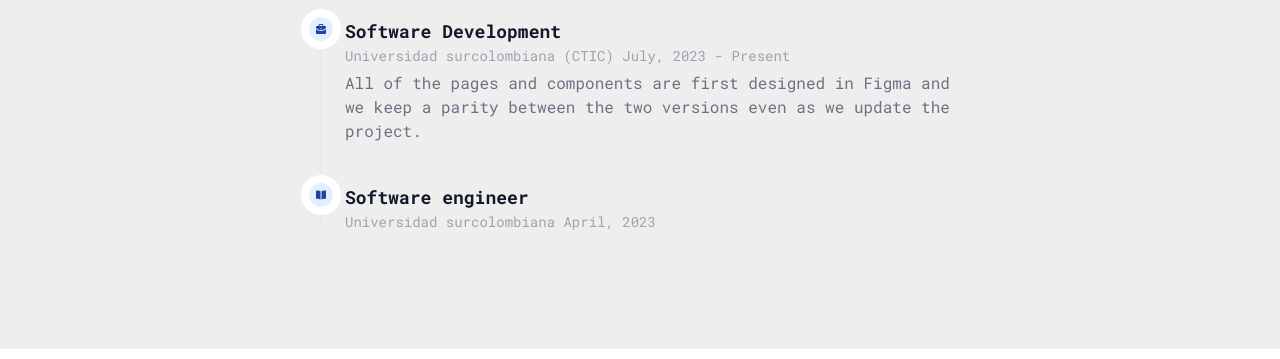
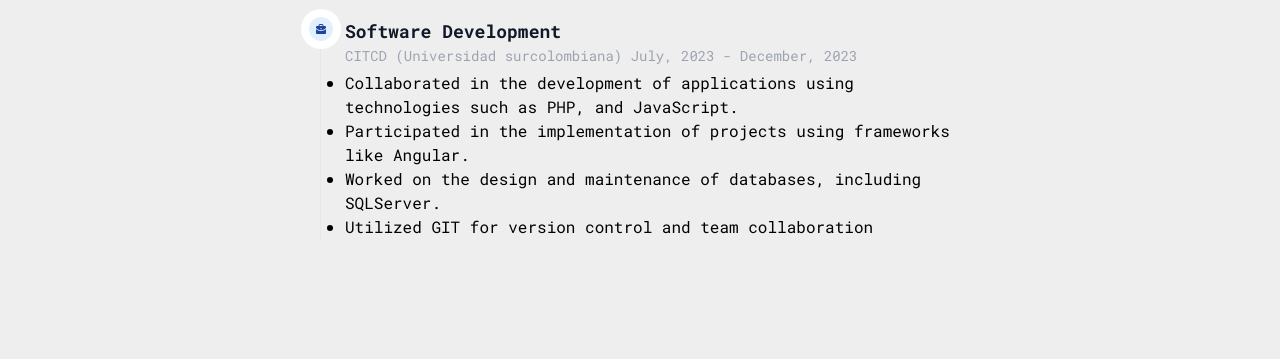
Before and after one commit to jusolo/portfolio, an Astro site: page /about in a window 1280 px wide. Shown: the part 191-550 px from the top of the page. Built offline with nearby package versions, Linux system fonts and the light colour scheme; Astro itself is replaced by a stand-in of ours.

Commit message:
refactor(home,about):recycle::cv-file adjustments, aboutme description adjustments

```diff
--- a/src/pages/about.astro
+++ b/src/pages/about.astro
@@ -37,15 +37,26 @@ import Layout from "../layouts/Layout.astro";
           </h3>
           <time
             class="block mb-2 text-sm font-normal leading-none text-gray-400 dark:text-gray-500"
-            >Universidad surcolombiana (CTIC) July, 2023 - Present</time
+            >CITCD (Universidad surcolombiana) July, 2023 - December, 2023</time
           >
-          <p class="text-base font-normal text-gray-500 dark:text-gray-400">
-            All of the pages and components are first designed in Figma and we
-            keep a parity between the two versions even as we update the
-            project.
-          </p>
+          <ul class="list-disc">
+            <li>
+              Collaborated in the development of applications using technologies
+              such as PHP, and JavaScript.
+            </li>
+            <li>
+              Participated in the implementation of projects using frameworks
+              like Angular.
+            </li>
+            <li>
+              Worked on the design and maintenance of databases, including
+              SQLServer.
+            </li>
+            <li>Utilized GIT for version control and team collaboration</li>
+          </ul>
+          <p class="text-base font-normal text-gray-500 dark:text-gray-400"></p>
         </li>
-        <li class="mb-10 ms-6">
+        <!-- <li class="mb-10 ms-6">
           <span
             class="absolute flex items-center justify-center w-6 h-6 bg-blue-100 rounded-full -start-3 ring-8 ring-white dark:ring-gray-900 dark:bg-blue-900"
           >
@@ -70,7 +81,7 @@ import Layout from "../layouts/Layout.astro";
             class="block mb-2 text-sm font-normal leading-none text-gray-400 dark:text-gray-500"
             >Universidad surcolombiana April, 2023</time
           >
-        </li>
+        </li> -->
       </ol>
     </div>
   </section>
```
Also changed, not shown: 1 other file.
